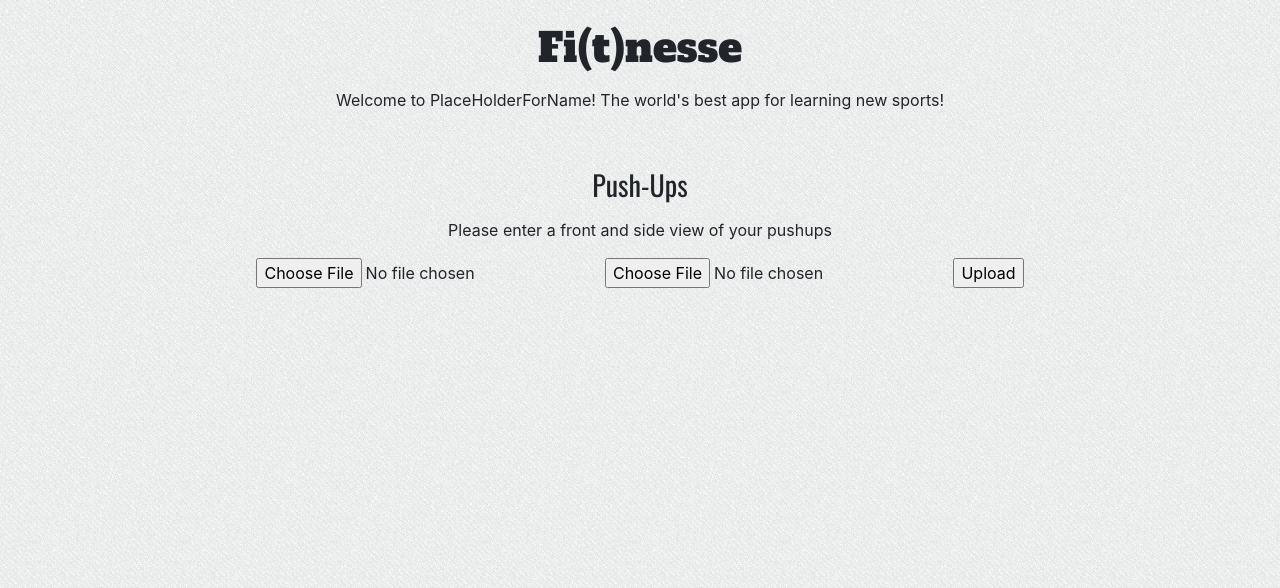
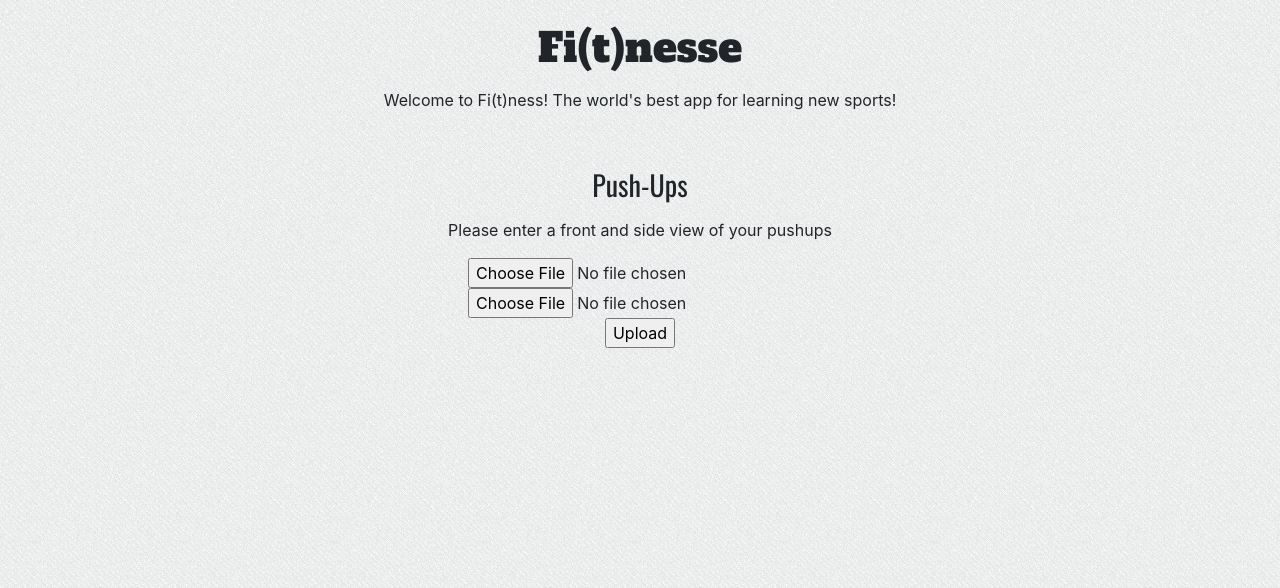
Before and after one commit to EmpireofKings/fi-t-nesse, a Flask app: page / in a window 1280 px wide. Shown: the top 588 px of the page. Run offline with Flask 2, Linux system fonts and the light colour scheme; some libraries are stand-ins or nearby versions.

Commit message:
updated some words

```diff
--- a/client/templates/home.html
+++ b/client/templates/home.html
@@ -17,7 +17,7 @@
   <body style ="background: url(./img/light_noise_diagonal.png) repeat 0 0">
     <br>
     <h1 style = "font-family: 'Alfa Slab One', cursive"><center>Fi(t)nesse</center></h1>
-    <p style = "font-family: 'Teko'"><center>Welcome to PlaceHolderForName!  The world's best app for learning new sports! </center</p>
+    <p style = "font-family: 'Teko'"><center>Welcome to Fi(t)ness!  The world's best app for learning new sports! </center</p>
       <h1></h1>
     <br>
     <br>
@@ -25,7 +25,9 @@
     <p style = "font-family: 'Teko'"><center>Please enter a front and side view of your pushups</center></p>
     <form method=post enctype=multipart/form-data><center>
       <input type=file name=front>
+      <br>
       <input type=file name=side>
+      <br>
       <input type=submit value=Upload>
     </center></form>
 
```
